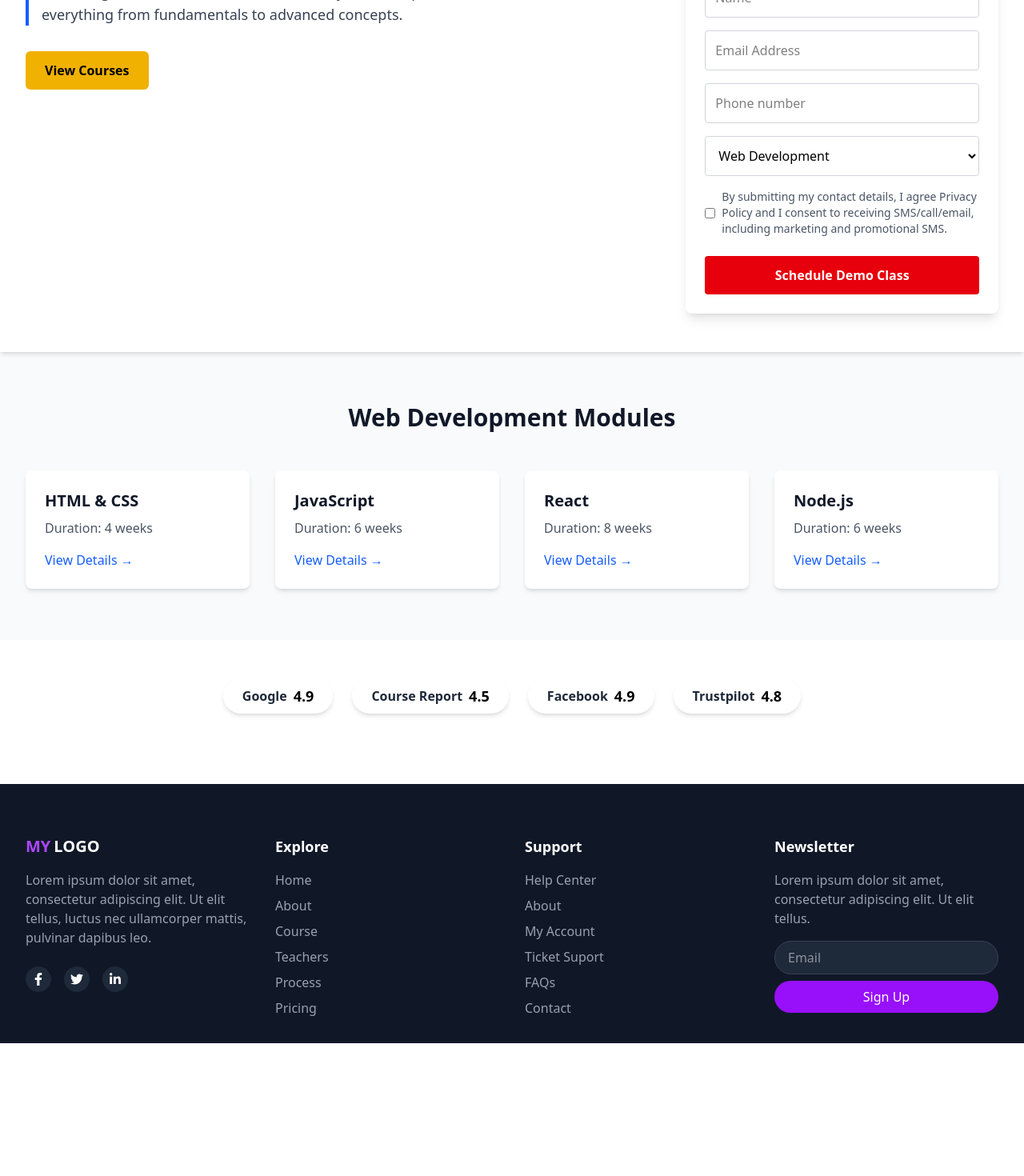
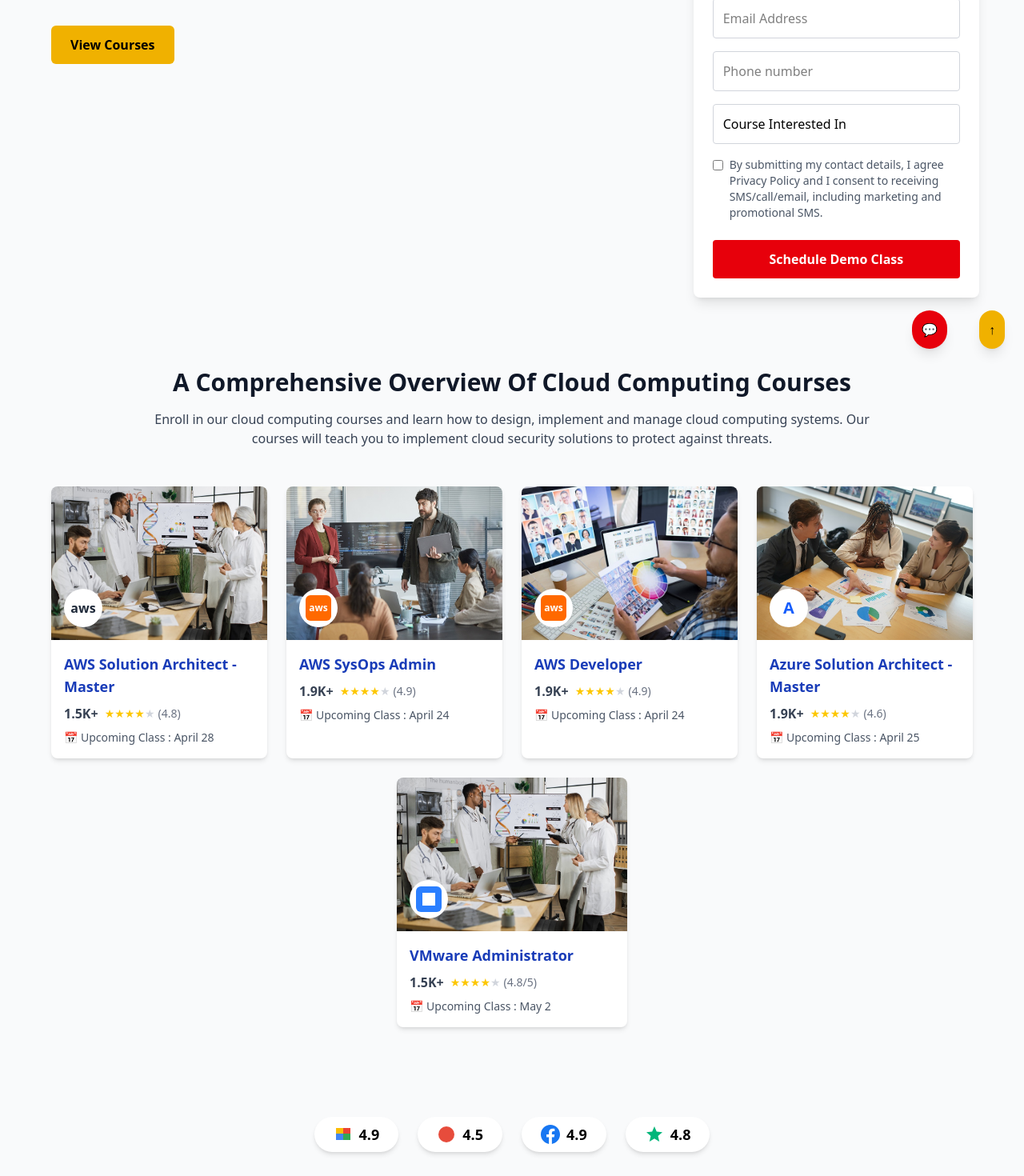
Before and after one commit to AliRaza192/eduvera, a React (Vite) app: page /courses/web-development in a window 1280 px wide. Shown: the part 340-1810 px from the top of the page at 80% size. Before the commit the page ends 1644 px from the top, so only its background shows below. Built offline with nearby package versions, Linux system fonts and the light colour scheme.

Commit message:
overview added

```diff
--- a/src/components/courses/CourseDetails.jsx
+++ b/src/components/courses/CourseDetails.jsx
@@ -1,89 +1,16 @@
-// import { useState, useEffect } from "react";
-
-import { useState, useEffect } from "react";
-import { useParams, Link } from "react-router-dom";
-import course1 from "../../assets/course1.jpg";
-import course2 from "../../assets/course2.jpg";
-import course3 from "../../assets/course3.jpg";
-// import teacher1 from "../../assets/teacher1.jpeg";
-// import teacher2 from "../../assets/teacher2.jpeg";
-// import teacher3 from "../../assets/teacher3.jpeg";
-
+import { useState } from "react";
+import featureCourse1 from "../../assets/feauteCourse1.jpeg";
+import featureCourse2 from "../../assets/feauteCourse2.jpeg";
+import featureCourse3 from "../../assets/feauteCourse3.jpeg";
+import featureCourse4 from "../../assets/feauteCourse4.jpeg";
 const CourseDetail = () => {
-  const { courseId } = useParams();
-  const [selectedCourse, setSelectedCourse] = useState(null);
   const [formData, setFormData] = useState({
     name: "",
     email: "",
     phone: "",
     courseInterested: "",
-    consent: false
+    consent: false,
   });
-
-  // In a real app, you'd fetch this specific course from your backend
-  useEffect(() => {
-    // Simulating backend data
-    const coursesData = [
-      {
-        id: "web-development",
-        name: "Web Development",
-        description: "Learn modern web development techniques and frameworks",
-        image: course1,
-        longDescription: "Master the art of building responsive and interactive web applications using the latest technologies and frameworks in the industry. This comprehensive course covers everything from fundamentals to advanced concepts.",
-        subCourses: [
-          { id: "html-css", name: "HTML & CSS", duration: "4 weeks" },
-          { id: "javascript", name: "JavaScript", duration: "6 weeks" },
-          { id: "react", name: "React", duration: "8 weeks" },
-          { id: "nodejs", name: "Node.js", duration: "6 weeks" },
-        ],
-      },
-      {
-        id: "data-science",
-        name: "Data Science",
-        description: "Master data analysis, machine learning and statistics",
-        image: course2,
-        longDescription: "Become a data science expert by learning how to analyze data, create visualizations, and build machine learning models. This course covers Python, statistical analysis, and modern data science workflows.",
-        subCourses: [
-          { id: "python", name: "Python", duration: "4 weeks" },
-          { id: "machine-learning", name: "Machine Learning", duration: "8 weeks" },
-          { id: "data-analysis", name: "Data Analysis", duration: "6 weeks" },
-          { id: "statistics", name: "Statistics", duration: "4 weeks" },
-        ],
-      },
-      {
-        id: "cloud-computing",
-        name: "Cloud Computing",
-        description: "Gain expertise in cloud services and infrastructure management",
-        image: course3,
-        longDescription: "Gain an in-depth understanding of Cloud Computing concepts and implement its various services. Stand out in the industry by signing up for our top cloud computing training and certified to boost your cloud career.",
-        subCourses: [
-          { id: "aws", name: "AWS", duration: "6 weeks" },
-          { id: "azure", name: "Microsoft Azure", duration: "6 weeks" },
-          { id: "gcp", name: "Google Cloud Platform", duration: "6 weeks" },
-          { id: "cloud-security", name: "Cloud Security", duration: "4 weeks" },
-        ],
-      },
-      {
-        id: "mobile-development",
-        name: "Mobile Development",
-        description: "Build native and cross-platform mobile applications",
-        image: course3,
-        longDescription: "Learn to develop mobile applications for iOS and Android using both native and cross-platform frameworks. This course will equip you with the skills to build, test, and deploy mobile apps.",
-        subCourses: [
-          { id: "android", name: "Android", duration: "8 weeks" },
-          { id: "ios", name: "iOS", duration: "8 weeks" },
-          { id: "react-native", name: "React Native", duration: "6 weeks" },
-          { id: "flutter", name: "Flutter", duration: "6 weeks" },
-        ],
-      },
-    ];
-
-    const course = coursesData.find((c) => c.id === courseId);
-    setSelectedCourse(course);
-    if (course) {
-      setFormData(prev => ({...prev, courseInterested: course.name}));
-    }
-  }, [courseId]);
 
   const handleChange = (e) => {
     const { name, value, type, checked } = e.target;
@@ -95,65 +22,165 @@
 
   const handleSubmit = (e) => {
     e.preventDefault();
-    // In a real app, you'd send this data to your backend
-    console.log("Form submitted:", formData);
     alert("Demo class scheduled! We'll contact you soon.");
-    // Reset form
     setFormData({
       name: "",
       email: "",
       phone: "",
-      courseInterested: selectedCourse?.name || "",
-      consent: false
+      courseInterested: "",
+      consent: false,
     });
   };
 
-  if (!selectedCourse) {
+  // Course data
+  const courses = [
+    {
+      id: 1,
+      title: "AWS Solution Architect - Master",
+      image: featureCourse1,
+      logo: "aws",
+      enrollments: "1.5K+",
+      rating: 4.8,
+      upcomingClass: "April 28",
+    },
+    {
+      id: 2,
+      title: "AWS SysOps Admin",
+      image: featureCourse2,
+      logo: "aws-orange",
+      enrollments: "1.9K+",
+      rating: 4.9,
+      upcomingClass: "April 24",
+    },
+    {
+      id: 3,
+      title: "AWS Developer",
+      image: featureCourse3,
+      logo: "aws-orange",
+      enrollments: "1.9K+",
+      rating: 4.9,
+      upcomingClass: "April 24",
+    },
+    {
+      id: 4,
+      title: "Azure Solution Architect - Master",
+      image: featureCourse4,
+      logo: "azure",
+      enrollments: "1.9K+",
+      rating: 4.6,
+      upcomingClass: "April 25",
+    },
+    {
+      id: 5,
+      title: "VMware Administrator",
+      image: featureCourse1,
+      logo: "vmware",
+      enrollments: "1.5K+",
+      rating: 4.8,
+      ratingScale: 5,
+      upcomingClass: "May 2",
+    },
+  ];
+
+  const renderLogo = (logoType) => {
+    switch (logoType) {
+      case "aws":
         return (
-      <div className="max-w-7xl mx-auto px-4 sm:px-6 lg:px-8 py-12">
-        <p className="text-xl text-center">Loading course details...</p>
+          <div className="bg-white rounded-full p-2 absolute bottom-4 left-4 w-12 h-12 flex items-center justify-center">
+            <span className="font-bold text-gray-800">aws</span>
           </div>
         );
+      case "aws-orange":
+        return (
+          <div className="bg-white rounded-full p-2 absolute bottom-4 left-4 w-12 h-12 flex items-center justify-center">
+            <div className="bg-orange-500 w-8 h-8 rounded-md flex items-center justify-center text-white font-bold text-xs">
+              aws
+            </div>
+          </div>
+        );
+      case "azure":
+        return (
+          <div className="bg-white rounded-full p-2 absolute bottom-4 left-4 w-12 h-12 flex items-center justify-center">
+            <div className="text-blue-600 font-bold text-xl">A</div>
+          </div>
+        );
+      case "vmware":
+        return (
+          <div className="bg-white rounded-full p-2 absolute bottom-4 left-4 w-12 h-12 flex items-center justify-center">
+            <div className="bg-blue-500 w-8 h-8 rounded-md flex items-center justify-center">
+              <div className="bg-white w-4 h-4"></div>
+            </div>
+          </div>
+        );
+      default:
+        return null;
     }
+  };
+
+  const renderStarRating = (rating) => {
+    const stars = [];
+    for (let i = 0; i < 5; i++) {
+      stars.push(
+        <span
+          key={i}
+          className={
+            i < Math.floor(rating) ? "text-yellow-400" : "text-gray-300"
+          }
+        >
+          ★
+        </span>
+      );
+    }
+    return stars;
+  };
 
   return (
-    <div className="bg-gray-50 min-h-screen">
+    <div className="bg-gray-50 max-w-7xl mx-auto px-4 sm:px-6 lg:px-8 py-4">
       {/* Breadcrumb */}
-      <div className="max-w-7xl mx-auto px-4 sm:px-6 lg:px-8 py-4">
+      <div className="">
         <div className="flex items-center text-gray-600">
-          <Link to="/" className="hover:text-blue-600">Home</Link>
+          <a href="/" className="hover:text-blue-600">
+            Home
+          </a>
           <span className="mx-2">/</span>
-          <span>{selectedCourse.name}</span>
+          <span>Web Development</span>
         </div>
       </div>
 
-      {/* Course Hero Section */}
-      <div className="bg-white shadow-md">
-        <div className="max-w-7xl mx-auto px-4 sm:px-6 lg:px-8 py-12">
-          <div className="flex flex-col lg:flex-row gap-12">
-            <div className="lg:w-2/3">
+      {/* Main content */}
+      <div className="w-full flex flex-col lg:flex-row">
+        {/* Left section */}
+        <div className="lg:w-2/3 p-8">
           <h1 className="text-4xl font-bold text-gray-900 mb-6">
-                Leverage Your {selectedCourse.name} Career with {selectedCourse.name} Training
+            Leverage Your Cloud Career with Cloud Computing Training
           </h1>
+
           <div className="border-l-4 border-blue-600 pl-4 mb-8">
             <p className="text-lg text-gray-700">
-                  {selectedCourse.longDescription}
+              Gain an in-depth understanding of Cloud Computing concepts and
+              implement its various services. Stand out in the industry by
+              signing up for our top cloud computing training and certified to
+              boost your cloud career.
             </p>
           </div>
-              <Link
-                to="#course-modules"
-                className="bg-yellow-500 hover:bg-yellow-600 text-black font-semibold py-3 px-6 rounded-md inline-block transition duration-300"
-              >
+
+          <button className="bg-yellow-500 hover:bg-yellow-600 text-black font-semibold py-3 px-6 rounded-md transition duration-300">
             View Courses
-              </Link>
+          </button>
         </div>
 
-            {/* Demo Class Form */}
-            <div className="lg:w-1/3 bg-white rounded-lg shadow-lg p-6">
+        {/* Right section - Form */}
+        <div className="lg:w-1/3 p-6">
+          <div className="bg-white rounded-lg shadow-lg p-6">
             <div className="text-center mb-6">
-                <h2 className="text-2xl font-bold">Free Demo Class <span className="text-blue-600">Form</span></h2>
-                <p className="text-gray-600">Enter your details to attend Course Demo Class</p>
+              <h2 className="text-2xl font-bold">
+                Free Demo Class <span className="text-blue-600">Form</span>
+              </h2>
+              <p className="text-gray-600">
+                Enter your details to attend Course Demo Class
+              </p>
             </div>
+
             <form onSubmit={handleSubmit}>
               <div className="mb-4">
                 <input
@@ -166,6 +193,7 @@
                   required
                 />
               </div>
+
               <div className="mb-4">
                 <input
                   type="email"
@@ -177,6 +205,7 @@
                   required
                 />
               </div>
+
               <div className="mb-4">
                 <input
                   type="tel"
@@ -188,39 +217,44 @@
                   required
                 />
               </div>
+
               <div className="mb-4">
                 <select
                   name="courseInterested"
                   value={formData.courseInterested}
                   onChange={handleChange}
-                    className="w-full p-3 border border-gray-300 rounded"
+                  className="w-full p-3 border border-gray-300 rounded appearance-none"
                   required
                 >
                   <option value="">Course Interested In</option>
-                    <option value={selectedCourse.name}>{selectedCourse.name}</option>
-                    {selectedCourse.subCourses.map(sub => (
-                      <option key={sub.id} value={`${selectedCourse.name} - ${sub.name}`}>
-                        {selectedCourse.name} - {sub.name}
+                  <option value="Cloud Computing">Cloud Computing</option>
+                  <option value="AWS">AWS</option>
+                  <option value="Microsoft Azure">Microsoft Azure</option>
+                  <option value="Google Cloud Platform">
+                    Google Cloud Platform
                   </option>
-                    ))}
+                  <option value="Cloud Security">Cloud Security</option>
                 </select>
               </div>
+
               <div className="mb-6">
-                  <label className="flex items-center">
+                <label className="flex items-start">
                   <input
                     type="checkbox"
                     name="consent"
                     checked={formData.consent}
                     onChange={handleChange}
-                      className="mr-2"
+                    className="mt-1 mr-2"
                     required
                   />
                   <span className="text-sm text-gray-600">
-                      By submitting my contact details, I agree Privacy Policy and I consent to
-                      receiving SMS/call/email, including marketing and promotional SMS.
+                    By submitting my contact details, I agree Privacy Policy and
+                    I consent to receiving SMS/call/email, including marketing
+                    and promotional SMS.
                   </span>
                 </label>
               </div>
+
               <button
                 type="submit"
                 className="w-full bg-red-600 hover:bg-red-700 text-white font-semibold py-3 px-4 rounded"
@@ -231,51 +265,181 @@
           </div>
         </div>
       </div>
+
+      {/* Course Catalog Section */}
+      <div className="py-16 bg-gray-50">
+        <div className="max-w-7xl mx-auto px-4 sm:px-6 lg:px-8">
+          <h2 className="text-3xl font-bold text-center text-gray-900 mb-4">
+            A Comprehensive Overview Of Cloud Computing Courses
+          </h2>
+          <p className="text-center text-gray-700 mb-12 max-w-4xl mx-auto">
+            Enroll in our cloud computing courses and learn how to design,
+            implement and manage cloud computing systems. Our courses will teach
+            you to implement cloud security solutions to protect against
+            threats.
+          </p>
+
+          <div className="grid grid-cols-1 md:grid-cols-2 lg:grid-cols-3 xl:grid-cols-4 gap-6">
+            {courses.slice(0, 4).map((course) => (
+              <div
+                key={course.id}
+                className="bg-white rounded-lg shadow-md overflow-hidden"
+              >
+                <div className="relative">
+                  <img
+                    src={course.image}
+                    alt={course.title}
+                    className="w-full h-48 object-cover"
+                  />
+                  {renderLogo(course.logo)}
                 </div>
-
-      {/* Course Modules */}
-      <div id="course-modules" className="max-w-7xl mx-auto px-4 sm:px-6 lg:px-8 py-16">
-        <h2 className="text-3xl font-bold text-gray-900 mb-12 text-center">
-          {selectedCourse.name} Modules
-        </h2>
-        <div className="grid grid-cols-1 md:grid-cols-2 lg:grid-cols-4 gap-8">
-          {selectedCourse.subCourses.map((module) => (
-            <div key={module.id} className="bg-white p-6 rounded-lg shadow-md transition-transform hover:scale-105">
-              <h3 className="text-xl font-semibold text-gray-900 mb-2">{module.name}</h3>
-              <p className="text-gray-600 mb-4">Duration: {module.duration}</p>
-              <Link
-                to={`/courses/${selectedCourse.id}/${module.id}`}
-                className="text-blue-600 hover:text-blue-800 font-medium"
-              >
-                View Details →
-              </Link>
+                <div className="p-4">
+                  <h3 className="text-lg font-semibold text-blue-800 mb-2">
+                    {course.title}
+                  </h3>
+                  <div className="flex items-center mb-2">
+                    <span className="font-semibold text-gray-700 mr-2">
+                      {course.enrollments}
+                    </span>
+                    <div className="flex text-sm">
+                      {renderStarRating(course.rating)}
+                    </div>
+                    <span className="text-sm text-gray-500 ml-1">
+                      ({course.rating})
+                    </span>
+                  </div>
+                  <div className="flex items-center text-sm text-gray-600">
+                    <span className="mr-1">📅</span>
+                    <span>Upcoming Class : {course.upcomingClass}</span>
+                  </div>
+                </div>
               </div>
             ))}
           </div>
+
+          {/* Centered fifth course */}
+          <div className="mt-6 flex justify-center">
+            <div className="bg-white rounded-lg shadow-md overflow-hidden max-w-sm">
+              <div className="relative">
+                <img
+                  src={courses[4].image}
+                  alt={courses[4].title}
+                  className="w-full h-48 object-cover"
+                />
+                {renderLogo(courses[4].logo)}
+              </div>
+              <div className="p-4">
+                <h3 className="text-lg font-semibold text-blue-800 mb-2">
+                  {courses[4].title}
+                </h3>
+                <div className="flex items-center mb-2">
+                  <span className="font-semibold text-gray-700 mr-2">
+                    {courses[4].enrollments}
+                  </span>
+                  <div className="flex text-sm">
+                    {renderStarRating(courses[4].rating)}
+                  </div>
+                  <span className="text-sm text-gray-500 ml-1">
+                    ({courses[4].rating}/{courses[4].ratingScale})
+                  </span>
+                </div>
+                <div className="flex items-center text-sm text-gray-600">
+                  <span className="mr-1">📅</span>
+                  <span>Upcoming Class : {courses[4].upcomingClass}</span>
+                </div>
+              </div>
+            </div>
+          </div>
+        </div>
       </div>
 
-      {/* Ratings */}
-      <div className="bg-white py-12">
+      {/* Ratings Section */}
+      <div className="py-12">
         <div className="max-w-7xl mx-auto px-4 sm:px-6 lg:px-8">
           <div className="flex flex-wrap justify-center gap-6">
             <div className="flex items-center bg-white rounded-full px-6 py-2 shadow-md">
-              <span className="text-gray-800 font-bold mr-2">Google</span>
+              <span className="flex items-center">
+                <svg
+                  viewBox="0 0 24 24"
+                  width="24"
+                  height="24"
+                  className="mr-2"
+                >
+                  <path fill="#4285F4" d="M12 11v8h-9v-8h9z" />
+                  <path fill="#34A853" d="M12 11v8h9v-8h-9z" />
+                  <path fill="#FBBC05" d="M3 11v-7h9v7h-9z" />
+                  <path fill="#EA4335" d="M21 11v-7h-9v7h9z" />
+                </svg>
                 <span className="text-lg font-bold">4.9</span>
+              </span>
             </div>
+
             <div className="flex items-center bg-white rounded-full px-6 py-2 shadow-md">
-              <span className="text-gray-800 font-bold mr-2">Course Report</span>
+              <span className="flex items-center">
+                <svg
+                  viewBox="0 0 24 24"
+                  width="24"
+                  height="24"
+                  className="mr-2 text-red-500"
+                >
+                  <circle cx="12" cy="12" r="10" fill="#E74C3C" />
+                </svg>
                 <span className="text-lg font-bold">4.5</span>
+              </span>
             </div>
+
             <div className="flex items-center bg-white rounded-full px-6 py-2 shadow-md">
-              <span className="text-gray-800 font-bold mr-2">Facebook</span>
+              <span className="flex items-center">
+                <svg
+                  viewBox="0 0 24 24"
+                  width="24"
+                  height="24"
+                  className="mr-2 text-blue-600"
+                >
+                  <path
+                    fill="#1877F2"
+                    d="M24 12.073c0-6.627-5.373-12-12-12s-12 5.373-12 12c0 5.99 4.388 10.954 10.125 11.854v-8.385H7.078v-3.47h3.047V9.43c0-3.007 1.792-4.669 4.533-4.669 1.312 0 2.686.235 2.686.235v2.953H15.83c-1.491 0-1.956.925-1.956 1.874v2.25h3.328l-.532 3.47h-2.796v8.385C19.612 23.027 24 18.062 24 12.073z"
+                  />
+                </svg>
                 <span className="text-lg font-bold">4.9</span>
+              </span>
             </div>
+
             <div className="flex items-center bg-white rounded-full px-6 py-2 shadow-md">
-              <span className="text-gray-800 font-bold mr-2">Trustpilot</span>
+              <span className="flex items-center">
+                <svg
+                  viewBox="0 0 24 24"
+                  width="24"
+                  height="24"
+                  className="mr-2"
+                >
+                  <path
+                    fill="#00B67A"
+                    d="M12 17.25L18.18 21l-1.64-7.03L22 9.24l-7.19-.62L12 2 9.19 8.62 2 9.24l5.45 4.73L5.82 21z"
+                  />
+                </svg>
                 <span className="text-lg font-bold">4.8</span>
+              </span>
             </div>
           </div>
         </div>
+      </div>
+
+      {/* Scroll to Top Button */}
+      <div className="fixed bottom-6 right-6">
+        <button
+          onClick={() => window.scrollTo({ top: 0, behavior: "smooth" })}
+          className="bg-yellow-500 hover:bg-yellow-600 text-black p-3 rounded-full shadow-lg"
+        >
+          ↑
+        </button>
+      </div>
+
+      {/* Chat Button */}
+      <div className="fixed bottom-6 right-24">
+        <button className="bg-red-600 hover:bg-red-700 text-white p-3 rounded-full shadow-lg">
+          💬
+        </button>
       </div>
     </div>
   );
```
Lines whose indentation alone changed are shown as unchanged.
